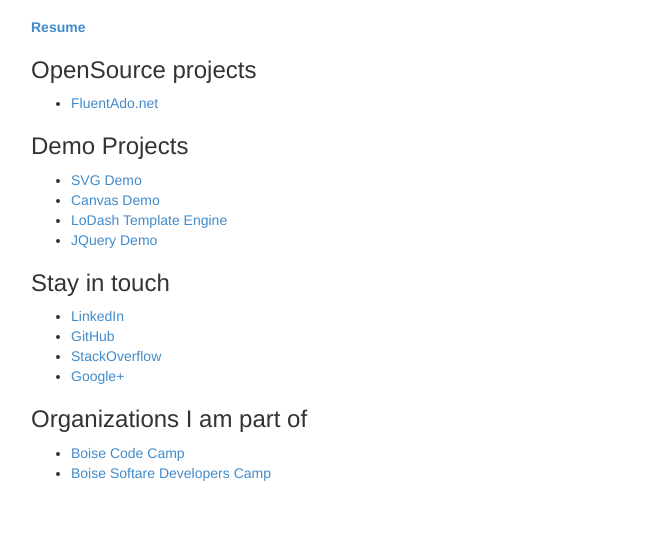
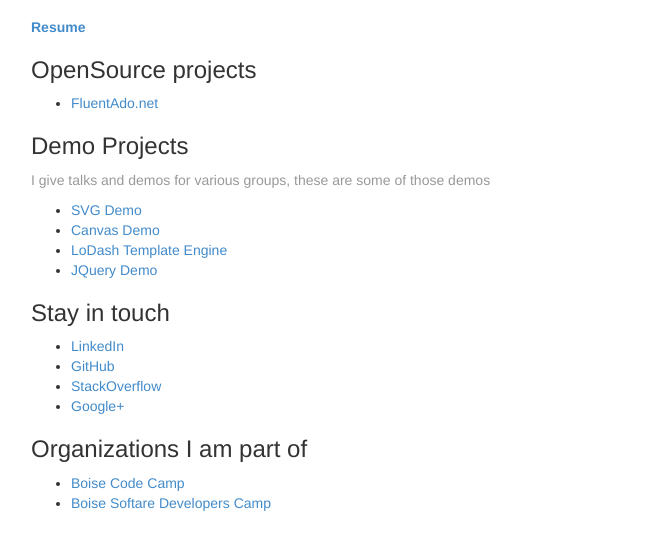
Before and after one commit to cwbrandsma/cwbrandsma.github.io, a website: page index.html in a window 1280 px wide. Shown: the part 102-652 px from the top of the page, without its empty margins (39-692 px from the left). Drawn offline with Linux system fonts and the light colour scheme.

Commit message:
minor changes

```diff
--- a/index.html
+++ b/index.html
@@ -18,6 +18,7 @@
 </ul>
 
 <h3>Demo Projects</h3>
+<p class="text-muted">I give talks and demos for various groups, these are some of those demos</p>
 <ul>
 <li><a href='http://cwbrandsma.github.io/svgdemo'>SVG Demo</a></li>
 <li><a href='http://cwbrandsma.github.io/canvas'>Canvas Demo</a></li>
```
